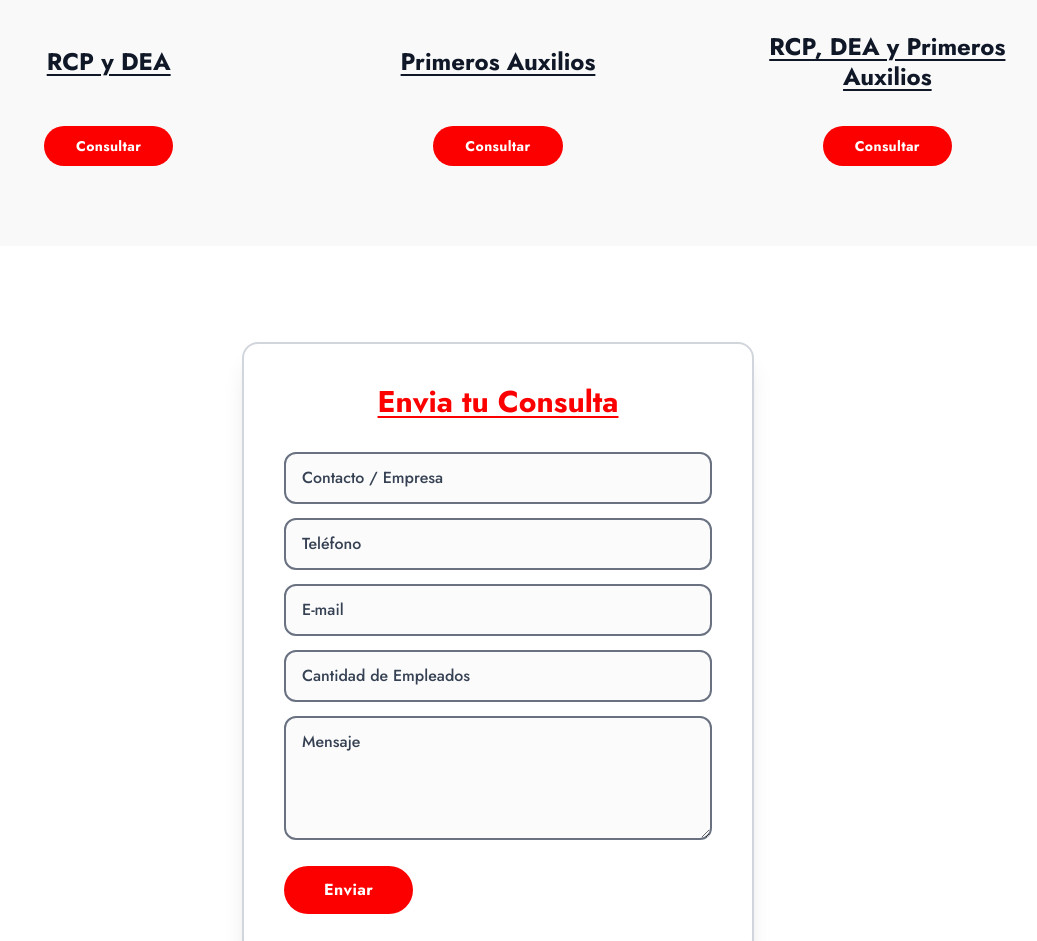
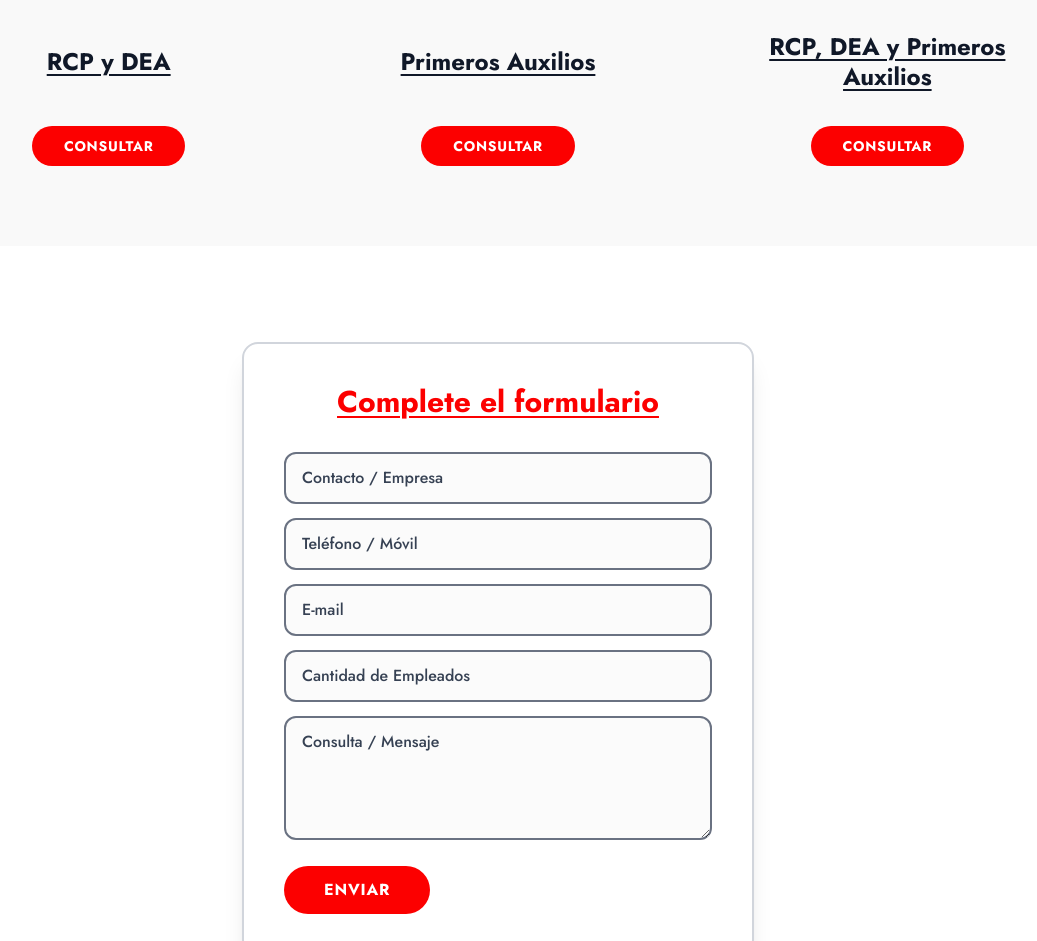
Before and after one commit to SeresML/CursosSeres, a Next.js app: page / in a window 1280 px wide. Shown: the part 1100-2041 px from the top of the page, without its empty margins (142-1179 px from the left). Built offline with nearby package versions, Linux system fonts and the light colour scheme.

Commit message:
style: update form titles, placeholders and uppercase button labels

```diff
--- a/src/app/cursos/page.tsx
+++ b/src/app/cursos/page.tsx
@@ -56,8 +56,8 @@ export default function Cursos() {
                 RCP y DEA
               </h3>
             </div>
-            <Link href="/cursos/rcp-y-dea" className="bg-[#fc0000] text-white px-8 py-2.5 rounded-full font-bold text-sm tracking-wide hover:bg-red-700 transition">
-              Consultar
+            <Link href="/cursos/rcp-y-dea" className="bg-[#fc0000] text-white px-8 py-2.5 rounded-full font-bold text-sm tracking-wider uppercase hover:bg-red-700 transition">
+              CONSULTAR
             </Link>
           </div>
 
@@ -76,8 +76,8 @@ export default function Cursos() {
                 Primeros Auxilios
               </h3>
             </div>
-            <Link href="/cursos/primeros-auxilios" className="bg-[#fc0000] text-white px-8 py-2.5 rounded-full font-bold text-sm tracking-wide hover:bg-red-700 transition">
-              Consultar
+            <Link href="/cursos/primeros-auxilios" className="bg-[#fc0000] text-white px-8 py-2.5 rounded-full font-bold text-sm tracking-wider uppercase hover:bg-red-700 transition">
+              CONSULTAR
             </Link>
           </div>
 
@@ -93,8 +93,8 @@ export default function Cursos() {
                 RCP, DEA y Primeros<br/>Auxilios
               </h3>
             </div>
-            <Link href="/cursos/rcp-dea-primeros-auxilios" className="bg-[#fc0000] text-white px-8 py-2.5 rounded-full font-bold text-sm tracking-wide hover:bg-red-700 transition">
-              Consultar
+            <Link href="/cursos/rcp-dea-primeros-auxilios" className="bg-[#fc0000] text-white px-8 py-2.5 rounded-full font-bold text-sm tracking-wider uppercase hover:bg-red-700 transition">
+              CONSULTAR
             </Link>
           </div>
         </div>
--- a/src/app/cursos/primeros-auxilios/page.tsx
+++ b/src/app/cursos/primeros-auxilios/page.tsx
@@ -26,7 +26,7 @@ export default function PrimerosAuxilios() {
           <div className="w-full md:w-1/2 flex justify-center md:justify-end">
             <div className="bg-white rounded-2xl shadow-2xl border-2 border-gray-300 p-8 md:p-10 w-full max-w-lg">
               <h2 className="text-2xl md:text-3xl font-bold text-[#fc0000] mb-6 text-center">
-                ¡Consulte nuestros cursos!
+                Complete el formulario
               </h2>
               <ContactForm hideTitle={true} />
             </div>
--- a/src/app/cursos/rcp-dea-primeros-auxilios/page.tsx
+++ b/src/app/cursos/rcp-dea-primeros-auxilios/page.tsx
@@ -26,7 +26,7 @@ export default function RcpDeaPrimerosAuxilios() {
           <div className="w-full md:w-1/2 flex justify-center md:justify-end">
             <div className="bg-white rounded-2xl shadow-2xl border-2 border-gray-300 p-8 md:p-10 w-full max-w-lg">
               <h2 className="text-2xl md:text-3xl font-bold text-[#fc0000] mb-6 text-center">
-                ¡Consulte nuestros cursos!
+                Complete el formulario
               </h2>
               <ContactForm hideTitle={true} />
             </div>
--- a/src/app/cursos/rcp-y-dea/page.tsx
+++ b/src/app/cursos/rcp-y-dea/page.tsx
@@ -26,7 +26,7 @@ export default function RcpYDea() {
           <div className="w-full md:w-1/2 flex justify-center md:justify-end">
             <div className="bg-white rounded-2xl shadow-2xl border-2 border-gray-300 p-8 md:p-10 w-full max-w-lg">
               <h2 className="text-2xl md:text-3xl font-bold text-[#fc0000] mb-6 text-center">
-                ¡Consulte nuestros cursos!
+                Complete el formulario
               </h2>
               <ContactForm hideTitle={true} />
             </div>
--- a/src/app/page.tsx
+++ b/src/app/page.tsx
@@ -67,8 +67,8 @@ export default function Home() {
                 RCP y DEA
               </h3>
             </div>
-            <Link href="/cursos/rcp-y-dea" className="bg-[#fc0000] text-white px-8 py-2.5 rounded-full font-bold text-sm tracking-wide hover:bg-red-700 transition">
-              Consultar
+            <Link href="/cursos/rcp-y-dea" className="bg-[#fc0000] text-white px-8 py-2.5 rounded-full font-bold text-sm tracking-wider uppercase hover:bg-red-700 transition">
+              CONSULTAR
             </Link>
           </div>
 
@@ -87,8 +87,8 @@ export default function Home() {
                 Primeros Auxilios
               </h3>
             </div>
-            <Link href="/cursos/primeros-auxilios" className="bg-[#fc0000] text-white px-8 py-2.5 rounded-full font-bold text-sm tracking-wide hover:bg-red-700 transition">
-              Consultar
+            <Link href="/cursos/primeros-auxilios" className="bg-[#fc0000] text-white px-8 py-2.5 rounded-full font-bold text-sm tracking-wider uppercase hover:bg-red-700 transition">
+              CONSULTAR
             </Link>
           </div>
 
@@ -104,8 +104,8 @@ export default function Home() {
                 RCP, DEA y Primeros<br/>Auxilios
               </h3>
             </div>
-            <Link href="/cursos/rcp-dea-primeros-auxilios" className="bg-[#fc0000] text-white px-8 py-2.5 rounded-full font-bold text-sm tracking-wide hover:bg-red-700 transition">
-              Consultar
+            <Link href="/cursos/rcp-dea-primeros-auxilios" className="bg-[#fc0000] text-white px-8 py-2.5 rounded-full font-bold text-sm tracking-wider uppercase hover:bg-red-700 transition">
+              CONSULTAR
             </Link>
           </div>
         </div>
--- a/src/components/ContactForm.tsx
+++ b/src/components/ContactForm.tsx
@@ -30,10 +30,10 @@ async function enviarConsulta(_prev: Estado, formData: FormData): Promise<Estado
       headers: { "Content-Type": "application/json", Accept: "application/json" },
       body: JSON.stringify({
         "Contacto / Empresa": contacto,
-        "Teléfono": telefono,
+        "Teléfono / Móvil": telefono,
         email,
         "Cantidad de Empleados": campo("empleados"),
-        "Mensaje": campo("mensaje"),
+        "Consulta / Mensaje": campo("mensaje"),
         "Página": campo("origen"),
         _subject: `Consulta Cursos Seres — ${contacto}`,
         _cc: COPIA,
@@ -57,7 +57,7 @@ interface ContactFormProps {
   hideTitle?: boolean;
 }
 
-export default function ContactForm({ title = "Envia tu Consulta", hideTitle = false }: ContactFormProps = {}) {
+export default function ContactForm({ title = "Complete el formulario", hideTitle = false }: ContactFormProps = {}) {
   const pathname = usePathname();
   const [estado, formAction, enviando] = useActionState(enviarConsulta, null);
 
@@ -82,7 +82,7 @@ export default function ContactForm({ title = "Envia tu Consulta", hideTitle = f
       <input
         type="text"
         name="telefono"
-        placeholder="Teléfono"
+        placeholder="Teléfono / Móvil"
         className={inputClasses}
       />
       <input
@@ -99,7 +99,7 @@ export default function ContactForm({ title = "Envia tu Consulta", hideTitle = f
       />
       <textarea
         name="mensaje"
-        placeholder="Mensaje"
+        placeholder="Consulta / Mensaje"
         rows={4}
         className={`${inputClasses} resize-y`}
       ></textarea>
@@ -108,9 +108,9 @@ export default function ContactForm({ title = "Envia tu Consulta", hideTitle = f
         <button
           type="submit"
           disabled={enviando}
-          className="bg-[#fc0000] text-white px-10 py-3 rounded-full font-bold text-base tracking-wide hover:bg-red-700 transition disabled:opacity-60"
+          className="bg-[#fc0000] text-white px-10 py-3 rounded-full font-bold text-base tracking-wider uppercase hover:bg-red-700 transition disabled:opacity-60"
         >
-          {enviando ? "Enviando..." : "Enviar"}
+          {enviando ? "ENVIANDO..." : "ENVIAR"}
         </button>
         {estado && (
           <p className={`mt-4 text-base font-medium ${estado.ok ? "text-green-700" : "text-[#fc0000]"}`}>
```
